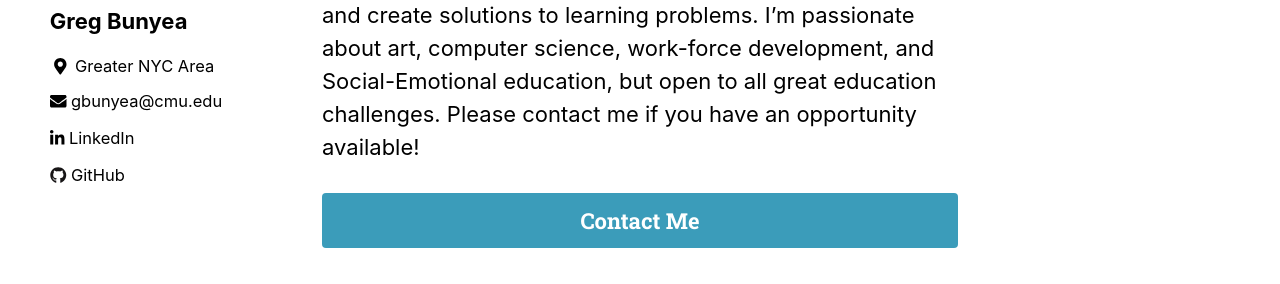
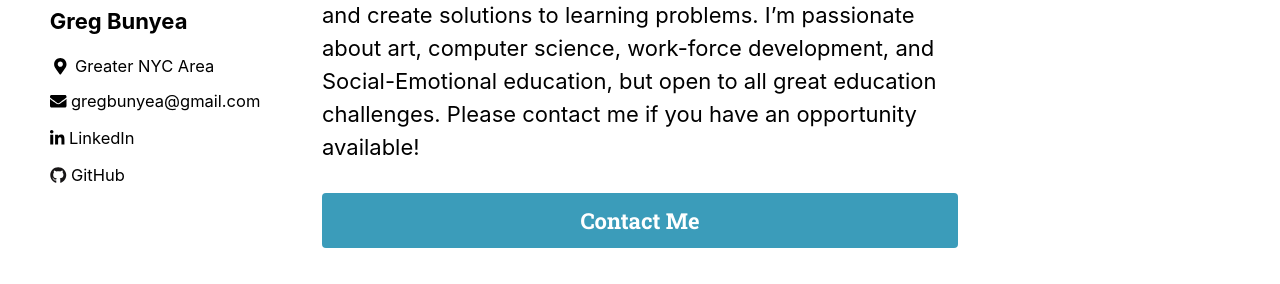
Before and after one commit to gjbunyea/www, a Jekyll site: the page built from _pages/about.md, in a window 1280 px wide. Shown: the part 314-598 px from the top of the page. Built offline with Jekyll 4.4.1, drawn with Linux system fonts in a browser that asks for light colours; cached includes are drawn as plain includes; nearby versions of some CDN libraries.

Commit message:
updated email

```diff
--- a/_config.yml
+++ b/_config.yml
@@ -111,9 +111,9 @@ author:
   location         : "Greater NYC Area"
   # email            : "gbunyea+site@cmu.edu"
   links:
-    - label: "gbunyea@cmu.edu"
+    - label: "gregbunyea@gmail.com"
       icon: "fas fa-envelope"
-      url: "mailto:gbunyea+site@cmu.edu"
+      url: "mailto:gregbunyea+site@gmail.com"
     - label: "LinkedIn"
       icon: "fab fa-linkedin-in"
       url: "https://www.linkedin.com/in/gregbunyea"
--- a/_pages/about.md
+++ b/_pages/about.md
@@ -6,7 +6,7 @@ permalink: /about/
 ## Future
 I'm currently seeking a role where I can investigate, design and create solutions to learning problems. I'm passionate about art, computer science, work-force development, and Social-Emotional education, but open to all great education challenges. Please contact me if you have an opportunity available!
 
-[Contact Me](mailto:gbunyea+jobs@cmu.edu){: .btn .btn--info .btn--large .align-center }
+[Contact Me](mailto:gregbunyea+jobs@gmail.com){: .btn .btn--info .btn--large .align-center }
 
 ## Present
 I have recently graduated from [Carnegie Mellon University](https://cmu.edu)'s Masters in Education Technology and Applied Learning Science [(**METALS**)](https://metals.hcii.cmu.edu). Through METALS, I have learned how to use academic and user-centered research, learning science principles, and novel technologies to create curricula, intelligent tutors, and ed-tech products.
```
